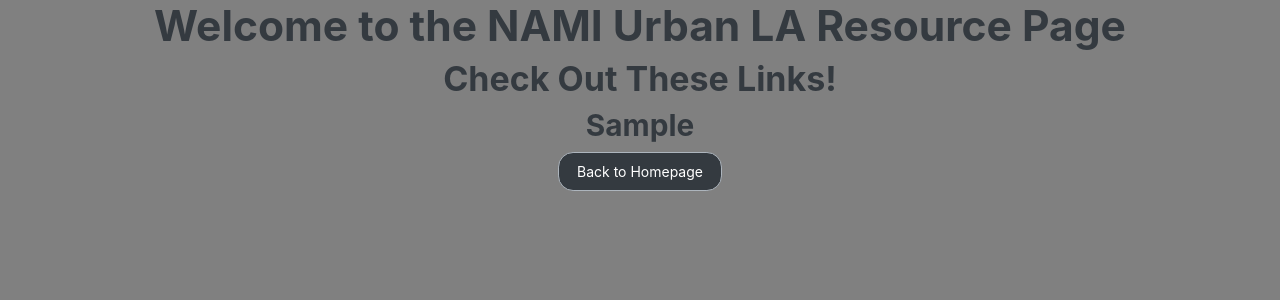
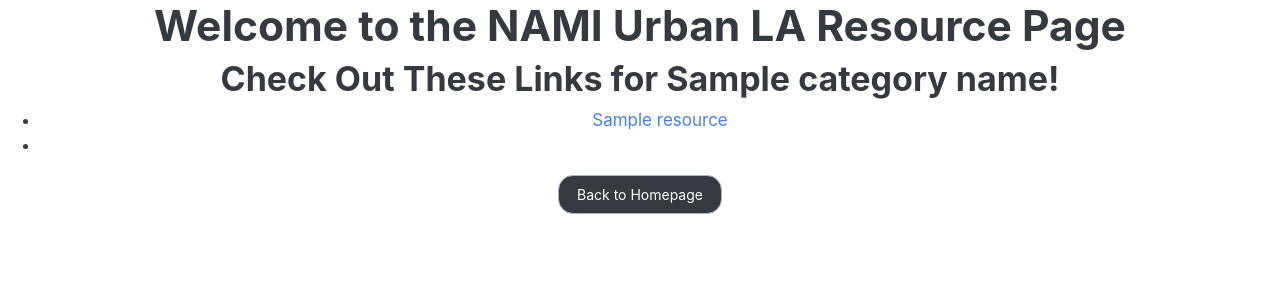
Before and after one commit to mmyatt91/NULA-Webscraper, a Flask app: template templates/resource_list.html in a window 1280 px wide. Shown: the top 300 px of the page. Run offline with Flask 2, Linux system fonts and the light colour scheme; the template is opened without the code that fills it: most values are stand-ins (such as "Sample title", 1, 10 or a date in 2020); some libraries are stand-ins or nearby versions.

Commit message:
updated 1

```diff
--- a/app.py
+++ b/app.py
@@ -8,20 +8,22 @@ app = Flask (__name__)
 app.config['SECRET_KEY'] = "4th_try"
 debug = DebugToolbarExtension(app)
 
-@app.route("/")
+@app.route("/", methods=[ "GET", "POST"])
 def homepage():
     """Show homepage and display Resource dropdown menu"""
 
     form = ResourceMenuForm()
 
     if form.validate_on_submit():
-        return redirect("/resources/<int:category_id>")
+        print(form.resource.data)
+        category_id = int(form.resource.data)
+        return redirect(f"/resources/{category_id}")
 
     else:
         return render_template("resource_menu.html", form=form)
 
 @app.route("/resources/<int:category_id>", methods=["GET", "POST"])
-def show_resource(category_id):
+def show_resources(category_id):
     """Show list resources of category"""
 
     resourceList = get_resources(category_id)
--- a/resource_handler.py
+++ b/resource_handler.py
@@ -41,13 +41,4 @@ def get_resources(category_id):
             print(a_tags)
             resourceList.append(a_tags)
 
-    # for resource in resources:
-    #     links = resource.find_all('a')
-    #     for link in links:
-    #         a_tags = link['href']
-    #         for a_tag in a_tags:
-    #             weblink = a_tag
-    #             print(weblink)
-    #             resourceList.append(weblink)
-
-    return '\n'.join(resourceList)
+    return resourceList
--- a/static/styles.css
+++ b/static/styles.css
@@ -1,3 +1,7 @@
 body {
-    background-color: gray;
+    background-color: white ;
 }
+
+ul.ba {
+    list-style-type: square;
+}
--- a/templates/base.html
+++ b/templates/base.html
@@ -6,7 +6,7 @@
     <meta name="viewport" content="width=device-width, initial-scale=1.0">
     <title>{% block title %} NAMI Urban LA Resource Page {% endblock %}</title>
     <link rel="stylesheet" href="https://stackpath.bootstrapcdn.com/bootswatch/4.5.2/litera/bootstrap.min.css" integrity="sha384-enpDwFISL6M3ZGZ50Tjo8m65q06uLVnyvkFO3rsoW0UC15ATBFz3QEhr3hmxpYsn" crossorigin="anonymous">
-    <link rel="stylesheet" href="/static/styles.css">
+    <link rel="stylesheet" href="styles.css">
 </head>
 <body>
     <h1 class="text-center"> Welcome to the NAMI Urban LA Resource Page </h1>
--- a/templates/resource_list.html
+++ b/templates/resource_list.html
@@ -7,8 +7,15 @@
 
 <div class="text-center">
 
-<h2> Check Out These Links!</h2>
-<h3> {{ resourceList }} </h3>
+<h2> Check Out These Links for  {{ category_name }}!</h2>
+
+<!-- <h3> {{ resourceList }} </h3> -->
+<ul>
+    {% for resource in resourceList %}
+        <li><a href="{{ resource }}">{{ resource }}</a><li>
+    {% endfor %}
+</ul>
+
 
 </div>
 
```
Also changed, not shown: templates/resource_menu.html (+6 -3 lines), README.md.
